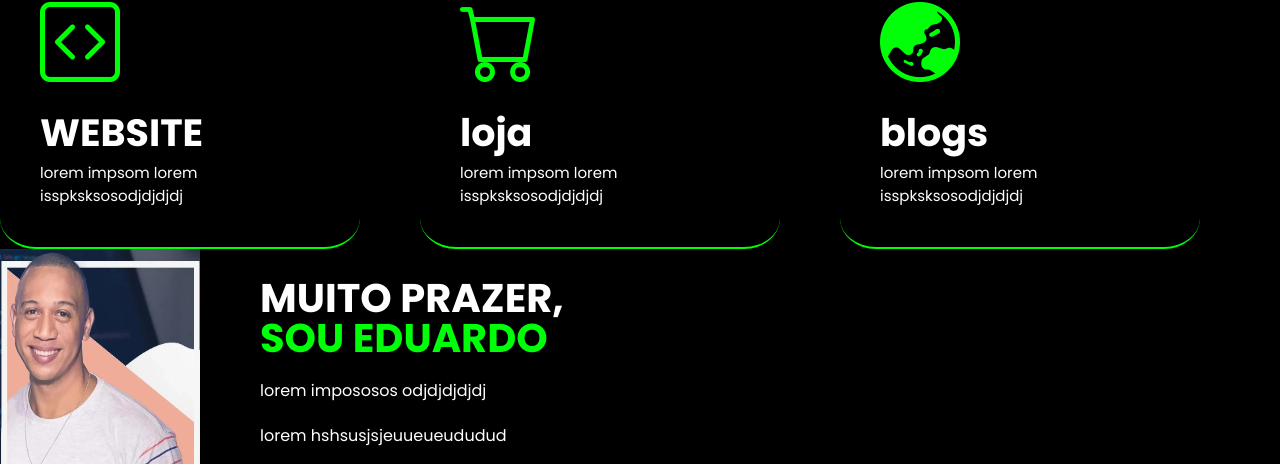
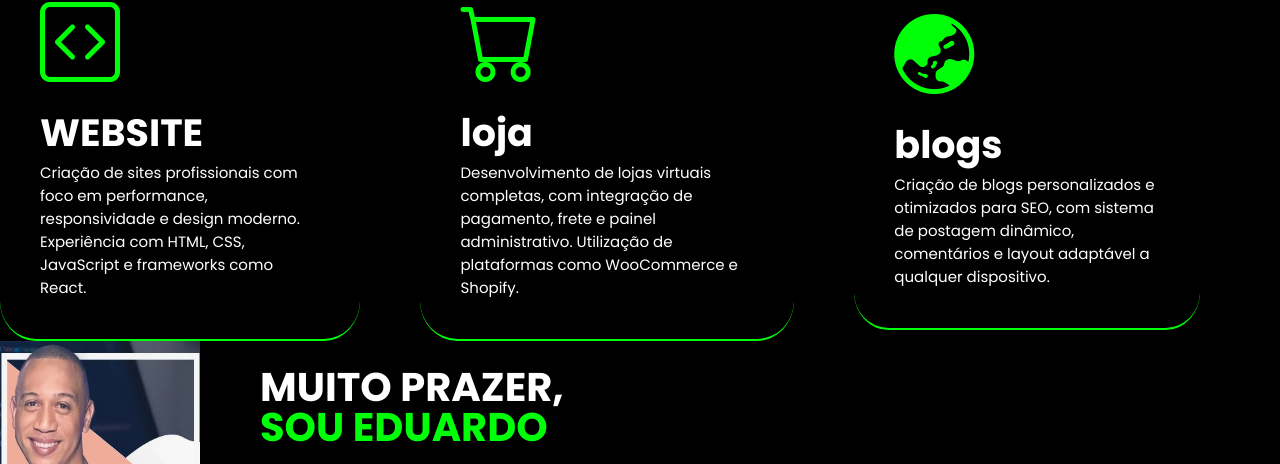
Before and after one commit to EduardoGabrielT/meu-portfolio, a plain HTML site: page index.html in a window 1280 px wide. Shown: the part 785-1249 px from the top of the page. Drawn offline with nearby package versions, Linux system fonts and the light colour scheme.

Commit message:
Atualização do portfólio

```diff
--- a/index.html
+++ b/index.html
@@ -110,18 +110,18 @@
           <div class="especialidades-box efeito-especialidades1">
             <i class="bi bi-code-square"></i>
             <h3>WEBSITE</h3>
-            <p>lorem impsom lorem isspksksosodjdjdjdj</p>
+            <p>Criação de sites profissionais com foco em performance, responsividade e design moderno. Experiência com HTML, CSS, JavaScript e frameworks como React.</p>
 
           </div>
                     <div class="especialidades-box efeito-especialidades2">
             <i class="bi bi-cart"></i></i>
             <h3>loja</h3>
-            <p>lorem impsom lorem isspksksosodjdjdjdj</p>
+            <p>Desenvolvimento de lojas virtuais completas, com integração de pagamento, frete e painel administrativo. Utilização de plataformas como WooCommerce e Shopify.</p>
           </div>
                     <div class="especialidades-box efeito-especialidades3">
             <i class="bi bi-globe-asia-australia"></i></i>
             <h3>blogs</h3>
-            <p>lorem impsom lorem isspksksosodjdjdjdj</p>
+            <p>Criação de blogs personalizados e otimizados para SEO, com sistema de postagem dinâmico, comentários e layout adaptável a qualquer dispositivo.</p>
               </div><!--espeficialidades.box-->
 
         </div> <!--flex-->
@@ -140,11 +140,9 @@
             <div class="txt-sobre efeito-txt-sobre">
               <h2>MUITO PRAZER, <SPAM> SOU EDUARDO</SPAM></h2>
               <p>
-                lorem impososos odjdjdjdjdj
+                Olá! Sou Eduardo, desenvolvedor front-end apaixonado por tecnologia e inovação. Com experiência em design moderno, foco em usabilidade e performance, ajudo empresas e empreendedores a terem presença forte e profissional na web.
               </p>
-              <p>
-                lorem hshsusjsjeuueueududud
-              </p>
+
                           <div class="btn-social">
               <a href="#"><button><i class="bi bi-instagram"></i></button></a>
                <a href="#"><button><i class="bi bi-youtube"></i></button></a>
@@ -210,7 +208,7 @@
 
       </div> <!--flex->
 
-      </div><!--line-footer-->
+      </div><--line-footer-->
   <div class="line-footer borda">
           <p><i class="bi bi-envelope"></i> <a href="mailto:eduardo123.gabriel.teich@gmail.com"></a> </p>
       </div><!--line-footer-->
```
